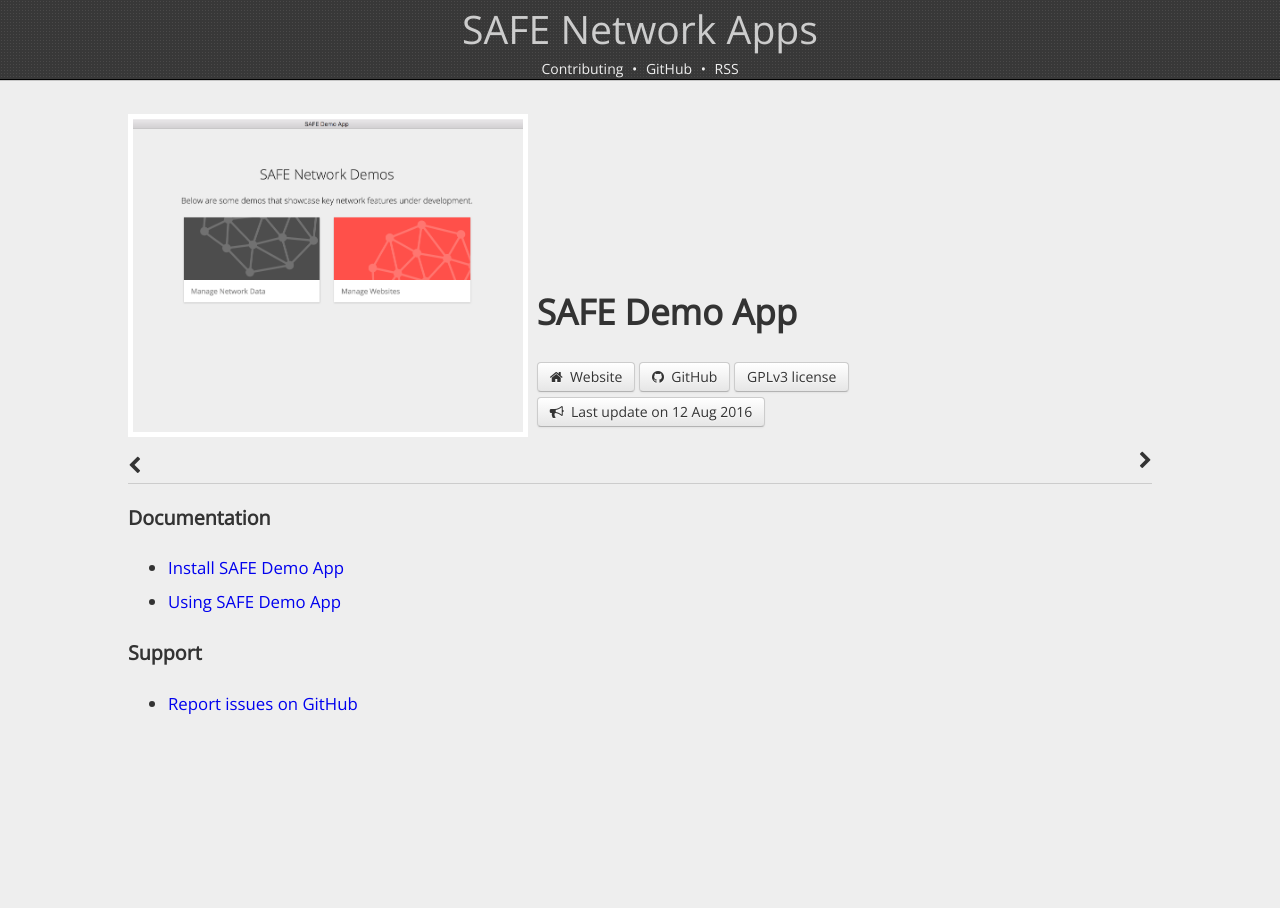
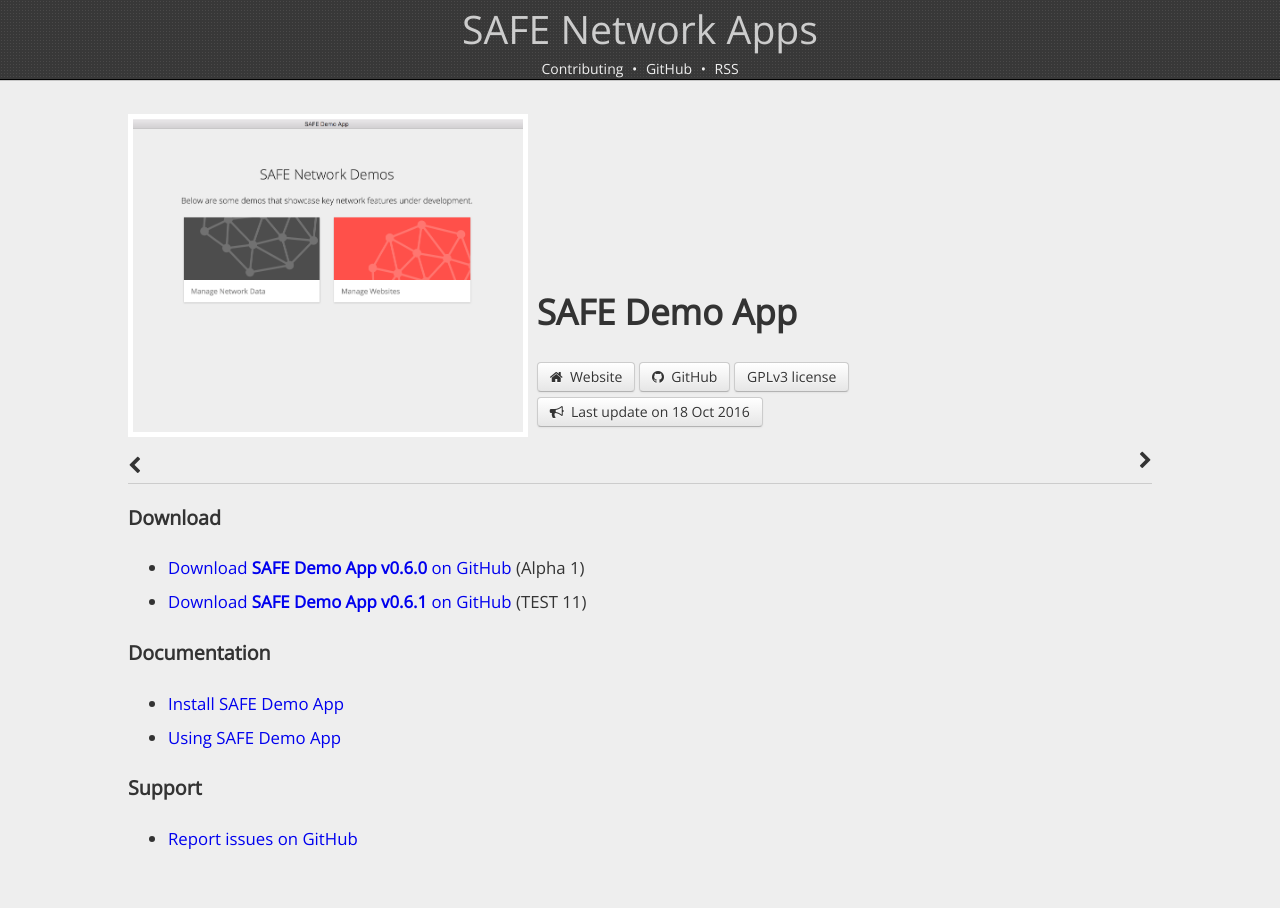
Before and after one commit to safenetwork/apps.safenetwork.org, a Jekyll site: the page built from _posts/2016-10-18-safe-demo-app.md, in a window 1280 px wide. Built offline with Jekyll 4.4.1, drawn with Linux system fonts in a browser that asks for light colours; nearby versions of some CDN libraries.

```diff
--- a/_posts/2016-08-12-safe-demo-app.md
+++ b/_posts/2016-10-18-safe-demo-app.md
@@ -4,11 +4,16 @@
 github: https://github.com/maidsafe/safe_examples/tree/master/demo_app
 license: GPLv3
 license_link: https://github.com/maidsafe/safe_examples/blob/master/demo_app/COPYING
-last_update: https://safenetforum.org/t/safe-network-alpha-release/10687
+last_update: https://safenetforum.org/t/maidsafe-dev-update-october-18-2016-test-11/11562
 thumbnail: safe-demo-app.png
 github_repo: maidsafe/safe_examples
 stars: 24
 ---
+
+### Download
+
+* [Download **SAFE Demo App v0.6.0** on GitHub](https://github.com/maidsafe/safe_examples/releases/tag/0.6.0) (Alpha 1)
+* [Download **SAFE Demo App v0.6.1** on GitHub](https://github.com/maidsafe/safe_examples/releases/tag/0.8.0) (TEST 11)
 
 ### Documentation
 
```
Also changed, not shown: _posts/2016-09-16-safe-mail-tutorial.md (deleted, +0 -24 lines), _posts/2016-10-18-safe-comment-tutorial.md (added, +19 -0 lines), _posts/2016-10-18-safe-mail-tutorial.md (added, +18 -0 lines), _posts/2016-10-20-project-decorum.md (renamed from _posts/2016-08-31-project-decorum.md, +1 -1 lines), thumbnails/safe-comment-tutorial.png (added).
